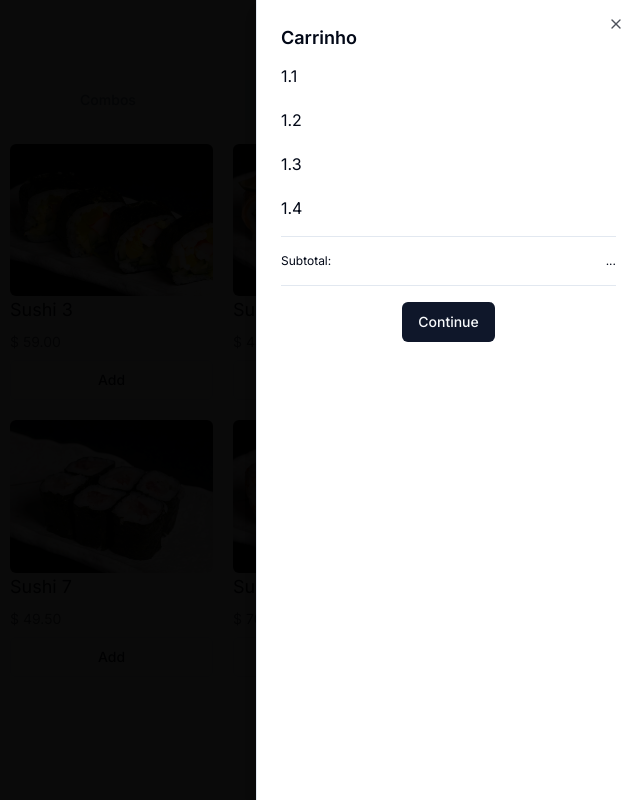
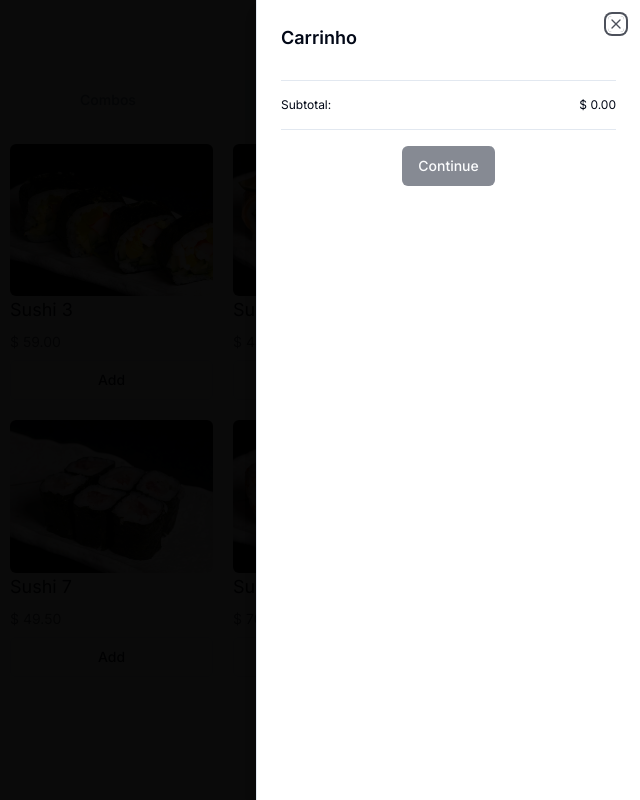
Before and after one commit to ThyagoMac/react-next-delivery, a Next.js app: page / in a window 1280 px wide. Both pictures are taken after a click on the button "Cart". Shown: the top 800 px of the page, without its empty margins (640-1280 px from the left). Built offline with nearby package versions, Linux system fonts and the light colour scheme; data requests are answered from the project's data file.

Commit message:
cart-item and cart-item-quantity added and implemented in cart-sidebar;

```diff
--- /dev/null
+++ b/src/components/cart/cart-item-quantity.tsx
@@ -0,0 +1,41 @@
+import { useCartStore } from "@/stores/cart-store";
+import { Cart } from "@/types/Cart";
+import { Button } from "../ui/button";
+import { MinusIcon, PlusIcon } from "lucide-react";
+
+type Props = {
+  cartItem: Cart;
+};
+
+export const CartItemQuantity = ({ cartItem }: Props) => {
+  const { upsertCartItem } = useCartStore((state) => state);
+
+  const handlePlusBtn = () => {
+    upsertCartItem(cartItem.product, 1);
+  };
+  const handleMinusBtn = () => {
+    upsertCartItem(cartItem.product, -1);
+  };
+
+  return (
+    <div className="flex content-between items-center gap-2">
+      <Button
+        variant="outline"
+        size="icon"
+        className="size-9"
+        onClick={handlePlusBtn}
+      >
+        <PlusIcon className="size-4" />
+      </Button>
+      <div className="text-xs">{cartItem.quantity}</div>
+      <Button
+        variant="outline"
+        size="icon"
+        className="size-9"
+        onClick={handleMinusBtn}
+      >
+        <MinusIcon className="size-4" />
+      </Button>
+    </div>
+  );
+};
--- /dev/null
+++ b/src/components/cart/cart-item.tsx
@@ -0,0 +1,30 @@
+import { Cart } from "@/types/Cart";
+import Image from "next/image";
+import { CartItemQuantity } from "./cart-item-quantity";
+
+type Props = {
+  item: Cart;
+};
+
+export const CartItem = ({ item }: Props) => {
+  return (
+    <div className="flex items-center gap-5">
+      <div className="w-16 overflow-hidden">
+        <Image
+          width={68}
+          height={48}
+          src={item.product.image}
+          alt={item.product.name}
+          className="w-full h-auto object-cover"
+        />
+      </div>
+      <div className="flex-1">
+        <p className="text-md">{item.product.name}</p>
+        <p className="text-xs opacity-70">$ {item.product.price.toFixed(2)}</p>
+      </div>
+      <div>
+        <CartItemQuantity cartItem={item} />
+      </div>
+    </div>
+  );
+};
--- a/src/components/cart/cart-sidebar.tsx
+++ b/src/components/cart/cart-sidebar.tsx
@@ -1,3 +1,5 @@
+"use client";
+
 import {
   Sheet,
   SheetContent,
@@ -8,14 +10,32 @@ import {
 import { Button } from "@/components/ui/button";
 import { ShoppingCart } from "lucide-react";
 import { Separator } from "@/components/ui/separator";
+import { useCartStore } from "@/stores/cart-store";
+import { CartItem } from "./cart-item";
 
 export const CartSideBar = () => {
+  const { cart } = useCartStore((state) => {
+    return state;
+  });
+  let subtotal = 0;
+  let quantity = 0;
+
+  cart.forEach((item) => {
+    subtotal += item.quantity * item.product.price;
+    quantity += item.quantity;
+  });
+
   return (
     <Sheet>
       <SheetTrigger asChild>
-        <Button>
+        <Button className="relative">
           <ShoppingCart className="mr-2" />
           <p>Cart</p>
+          {cart.length > 0 && (
+            <div className="absolute flex size-5 bg-red-600 rounded-full -right-2 -top-2 text-white items-center text-xs ">
+              <div className="text-center m-auto">{quantity}</div>
+            </div>
+          )}
         </Button>
       </SheetTrigger>
       <SheetContent>
@@ -24,23 +44,22 @@ export const CartSideBar = () => {
             <SheetTitle>Carrinho</SheetTitle>
           </SheetHeader>
           <div className="flex flex-col gap-5 my-3">
-            <div>1.1</div>
-            <div>1.2</div>
-            <div>1.3</div>
-            <div>1.4</div>
+            {cart.map((item) => (
+              <CartItem key={item.product.id} item={item} />
+            ))}
           </div>
 
           <Separator className="my-4" />
 
           <div className="flex justify-between items-center text-xs">
             <div>Subtotal: </div>
-            <div>...</div>
+            <div>$ {subtotal.toFixed(2)}</div>
           </div>
 
           <Separator className="my-4" />
 
           <div className="text-center">
-            <Button>Continue</Button>
+            <Button disabled={cart.length === 0}>Continue</Button>
           </div>
         </SheetContent>
       </SheetContent>
--- a/src/stores/cart-store.ts
+++ b/src/stores/cart-store.ts
@@ -2,7 +2,7 @@ import { Cart } from "@/types/Cart";
 import { ProductType } from "@/types/ProductType";
 import { create } from "zustand";
 
-type States = {
+type StatesType = {
   cart: Cart[];
 };
 
@@ -10,11 +10,11 @@ type Actions = {
   upsertCartItem: (product: ProductType, quantity: number) => void;
 };
 
-const initialStates: States = {
+const initialStates: StatesType = {
   cart: [],
 };
 
-export const useCartStore = create<States & Actions>()((set) => ({
+export const useCartStore = create<StatesType & Actions>()((set) => ({
   ...initialStates,
   upsertCartItem: (product, quantity) =>
     set((state) => {
```
